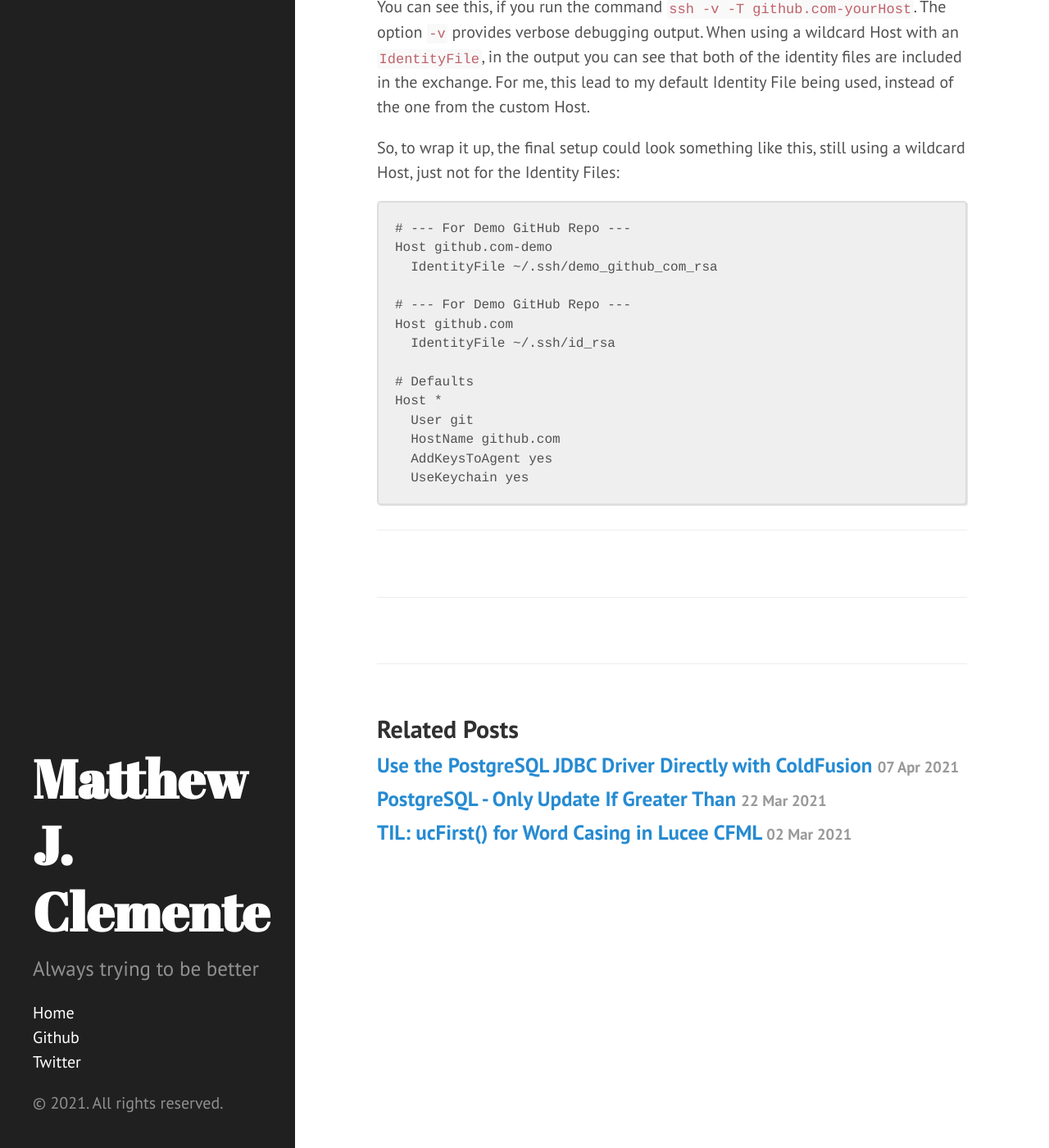
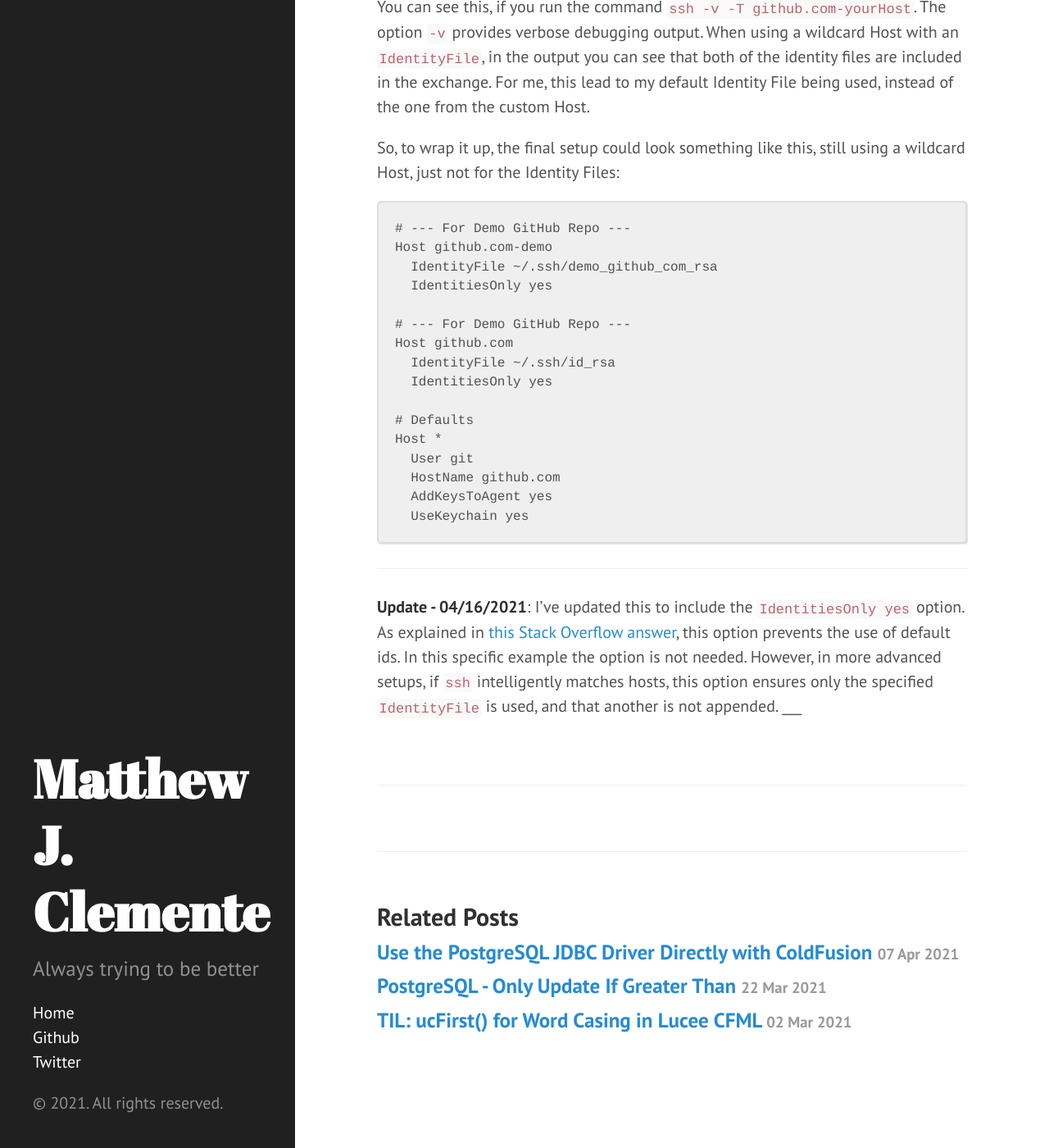
Before and after one commit to mjclemente/mjclemente.github.io, a Jekyll site: the page built from _posts/2020-09-15-multiple-github-accounts-wildcard-ssh-config-identityfile.md, in a window 1280 px wide and 1400 px high, scrolled down 3068 px. Shown: the whole window at 82% size. Built offline with Jekyll 4.4.1, drawn with Linux system fonts in a browser that asks for light colours; comment, search, counter and statistics services are not loaded; some of the changed text lies outside the part shown.

Commit message:
Update to include IdentitiesOnly

````diff
--- a/_posts/2020-09-15-multiple-github-accounts-wildcard-ssh-config-identityfile.md
+++ b/_posts/2020-09-15-multiple-github-accounts-wildcard-ssh-config-identityfile.md
@@ -14,6 +14,7 @@
 
 * TOC
 {:toc}
+
 ## Two Accounts... Why?
 
 There are a handful of reasons to have multiple GitHub/GitLab/Bitbucket accounts. The most common is probably having separate work and personal accounts. In my case, I wanted to set up a separate account to use for live coding. Of late, I've been [live streaming each week](https://www.youtube.com/channel/UC09HBVzOOyx1bdgRgo2CB4A) while exploring new (to me) tools and services. A separate, demo GitHub account provided better code organization, and from a security perspective, minimized the risk if I accidentally revealed an API key or some other secret while broadcasting.
@@ -24,11 +25,11 @@
 
 So, this topic has been covered in dozens of other blogs and Q&A posts. Here are a few I referenced while sorting this out:
 
-- [A Practical Guide to Managing Multiple GitHub Accounts](https://medium.com/the-andela-way/a-practical-guide-to-managing-multiple-github-accounts-8e7970c8fd46):
+* [A Practical Guide to Managing Multiple GitHub Accounts](https://medium.com/the-andela-way/a-practical-guide-to-managing-multiple-github-accounts-8e7970c8fd46):
   This is the primary post I used, and I found it thorough, clear, and helpful. If it weren't for the issue with my `~/.ssh/config`, discussed below, following the steps here would have been sufficient.
-- [Stack Overflow: Multiple github accounts on the same computer?](https://stackoverflow.com/questions/3860112/multiple-github-accounts-on-the-same-computer)
+* [Stack Overflow: Multiple github accounts on the same computer?](https://stackoverflow.com/questions/3860112/multiple-github-accounts-on-the-same-computer)
   Filled with helpful information and some thorough responses.
-- [Quick Tip: How to Work with GitHub and Multiple Accounts](https://code.tutsplus.com/tutorials/quick-tip-how-to-work-with-github-and-multiple-accounts--net-22574)
+* [Quick Tip: How to Work with GitHub and Multiple Accounts](https://code.tutsplus.com/tutorials/quick-tip-how-to-work-with-github-and-multiple-accounts--net-22574)
   Old Jeffrey Way post from Tuts+, that includes a screencast.
 
 ## The Setup (in brief)
@@ -82,10 +83,12 @@
 # --- For Demo GitHub Repo ---
 Host github.com-demo
   IdentityFile ~/.ssh/demo_github_com_rsa
+  IdentitiesOnly yes
 
 # --- For Demo GitHub Repo ---
 Host github.com
   IdentityFile ~/.ssh/id_rsa
+  IdentitiesOnly yes
 
 # Defaults
 Host *
@@ -95,6 +98,6 @@
   UseKeychain yes
 ```
 
-
-
----
+___
+**Update - 04/16/2021**: I've updated this to include the `IdentitiesOnly yes` option. As explained in [this Stack Overflow answer](https://stackoverflow.com/questions/7927750/specify-an-ssh-key-for-git-push-for-a-given-domain/7927828#7927828), this option prevents the use of default ids. In this specific example the option is not needed. However, in more advanced setups, if `ssh` intelligently matches hosts, this option ensures only the specified `IdentityFile` is used, and that another is not appended.
+___
````
